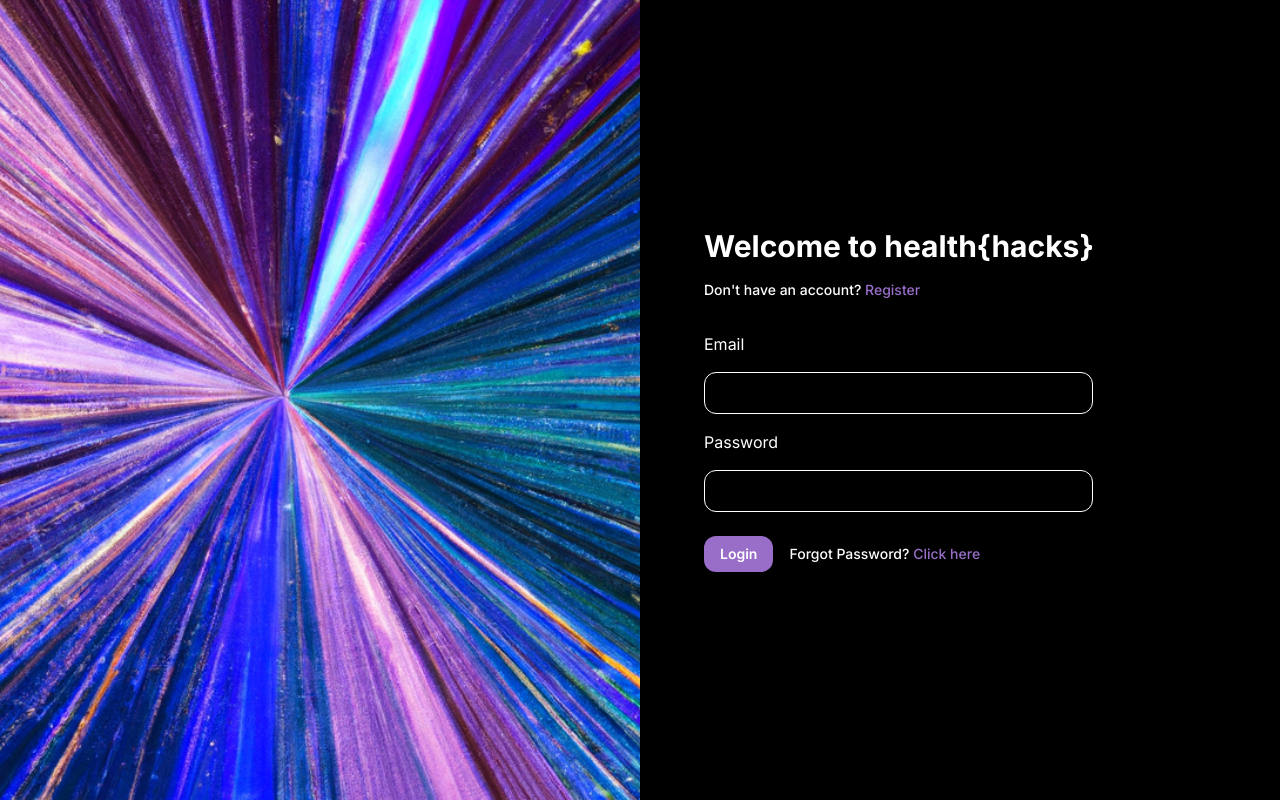
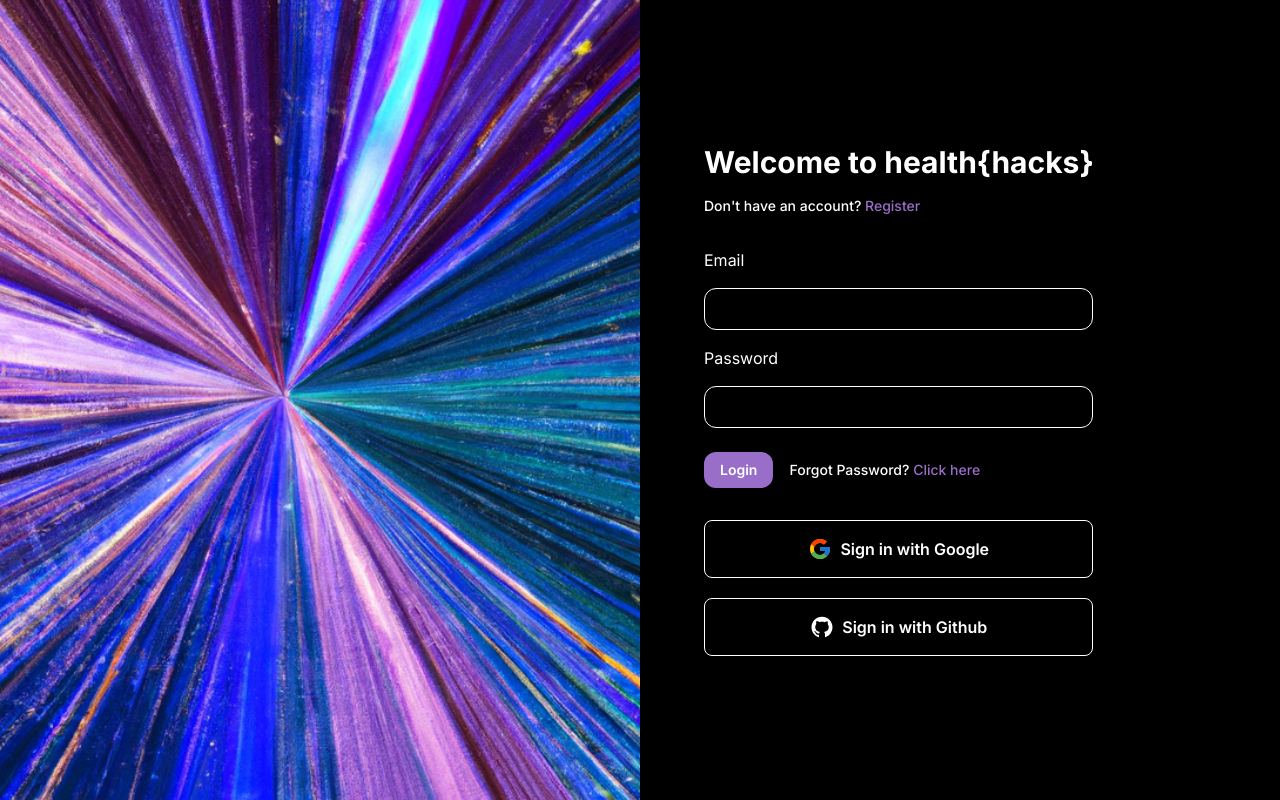
Before and after one commit to michaelhyi/healthhacks-website, a Next.js app: page /login in a window 1280 px wide. Built offline with nearby package versions, Linux system fonts and the light colour scheme.

Commit message:
oauth with login + callback

```diff
--- a/app/login/Component.tsx
+++ b/app/login/Component.tsx
@@ -6,6 +6,8 @@ import { useRouter } from "next/navigation";
 import { useState } from "react";
 import { FieldValues, SubmitHandler, useForm } from "react-hook-form";
 import { toast } from "react-hot-toast";
+import { AiFillGithub } from "react-icons/ai";
+import { FcGoogle } from "react-icons/fc";
 import NewInput from "../components/NewInput";
 
 const LoginComponent = () => {
@@ -103,6 +105,30 @@ const LoginComponent = () => {
               </div>
             </div>
           </form>
+          <div className="flex flex-col gap-5 mt-8">
+            <button
+              onClick={() =>
+                signIn("google", {
+                  callbackUrl: "/",
+                })
+              }
+              className="flex flex-row gap-2 w-full border-[1px] border-white justify-center items-center py-4 rounded-lg duration-300 hover:opacity-50 cursor-pointer font-semibold text-white"
+            >
+              <FcGoogle size={24} />
+              Sign in with Google
+            </button>
+            <button
+              onClick={() =>
+                signIn("github", {
+                  callbackUrl: "/",
+                })
+              }
+              className="flex flex-row gap-2 w-full border-[1px] border-white justify-center items-center py-4 rounded-lg duration-300 hover:opacity-50 cursor-pointer font-semibold text-white"
+            >
+              <AiFillGithub size={24} />
+              Sign in with Github
+            </button>
+          </div>
         </div>
       </div>
     </div>
--- a/app/register/Component.tsx
+++ b/app/register/Component.tsx
@@ -150,14 +150,14 @@ const RegisterComponent = () => {
           </form>
           <div className="flex flex-col gap-5 mt-8">
             <button
-              onClick={() => signIn("google")}
+              onClick={() => signIn("google", { callbackUrl: "/" })}
               className="flex flex-row gap-2 w-full border-[1px] border-white justify-center items-center py-4 rounded-lg duration-300 hover:opacity-50 cursor-pointer font-semibold"
             >
               <FcGoogle size={24} />
               Sign in with Google
             </button>
             <button
-              onClick={() => signIn("github")}
+              onClick={() => signIn("github", { callbackUrl: "/" })}
               className="flex flex-row gap-2 w-full border-[1px] border-white justify-center items-center py-4 rounded-lg duration-300 hover:opacity-50 cursor-pointer font-semibold"
             >
               <AiFillGithub size={24} />
```
